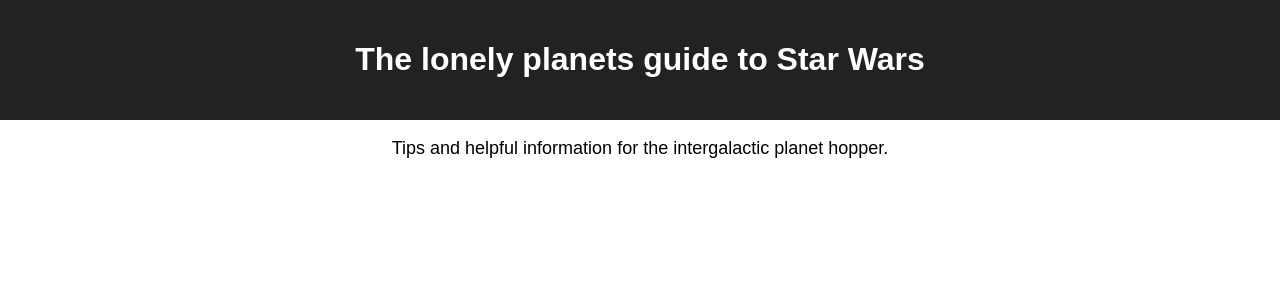
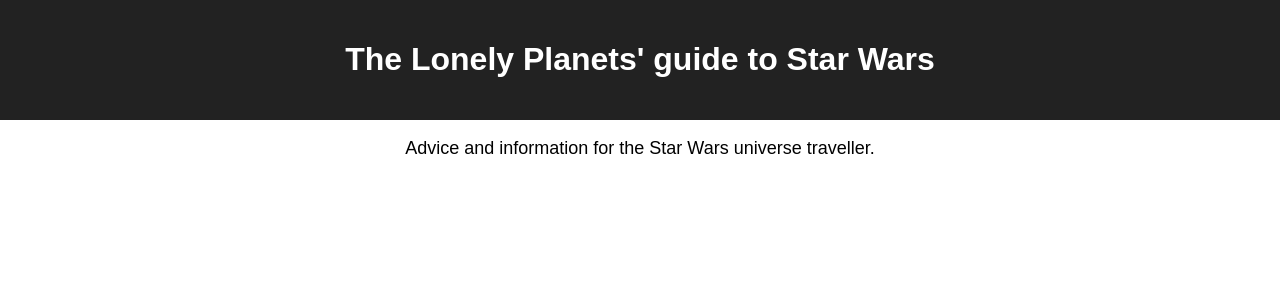
Before and after one commit to melaniebrgr/starwars-lonely-planet, a React (Create React App) app: page / in a window 1280 px wide. Shown: the top 300 px of the page. Built offline with nearby package versions, Linux system fonts and the light colour scheme; no server answers.

Commit message:
update project description

```diff
--- a/src/App.js
+++ b/src/App.js
@@ -37,10 +37,10 @@
     return (
       <div className="App">
         <div className="App-header">
-          <h1>The lonely planets guide to Star Wars</h1>
+          <h1>{`The Lonely Planets' guide to Star Wars`}</h1>
         </div>
         <p className="App-intro">
-          Tips and helpful information for the intergalactic planet hopper.
+          Advice and information for the Star Wars universe traveller.
         </p>
       </div>
     );
```
Also changed, not shown: 1 other file (tests, documents, lock files or other folders).
